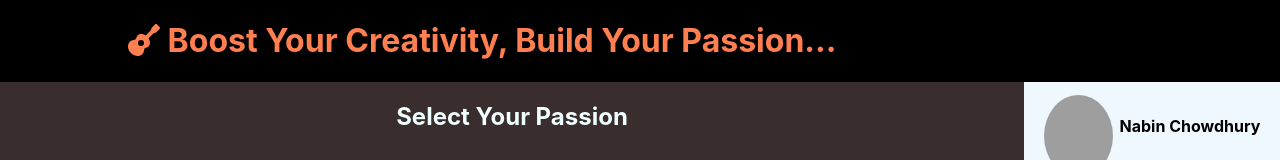
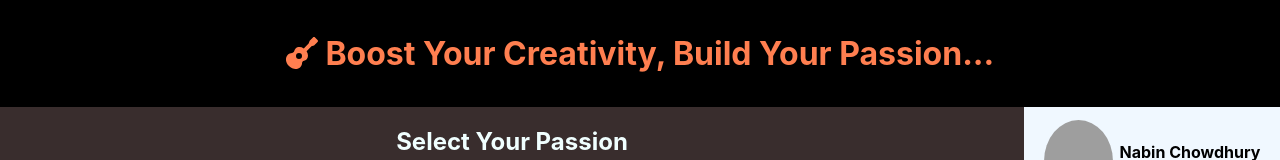
Before and after one commit to Nabinchowdhury/Creative-Passion-Cultivator, a React (Create React App) app: page / in a window 1280 px wide. Shown: the top 160 px of the page. Built offline with nearby package versions, Linux system fonts and the light colour scheme; grey boxes are pictures that could not be loaded.

Commit message:
style updated

```diff
--- a/src/components/Header/Header.css
+++ b/src/components/Header/Header.css
@@ -2,10 +2,7 @@
     background-color: black;
 
     height: 10%;
-    display: flex;
-    justify-content: space-between;
-    align-items: center;
-    padding-left: 10%;
-    padding-right: 10%;
+
+    padding: 1% 10%;
     color: coral;
 }
```
